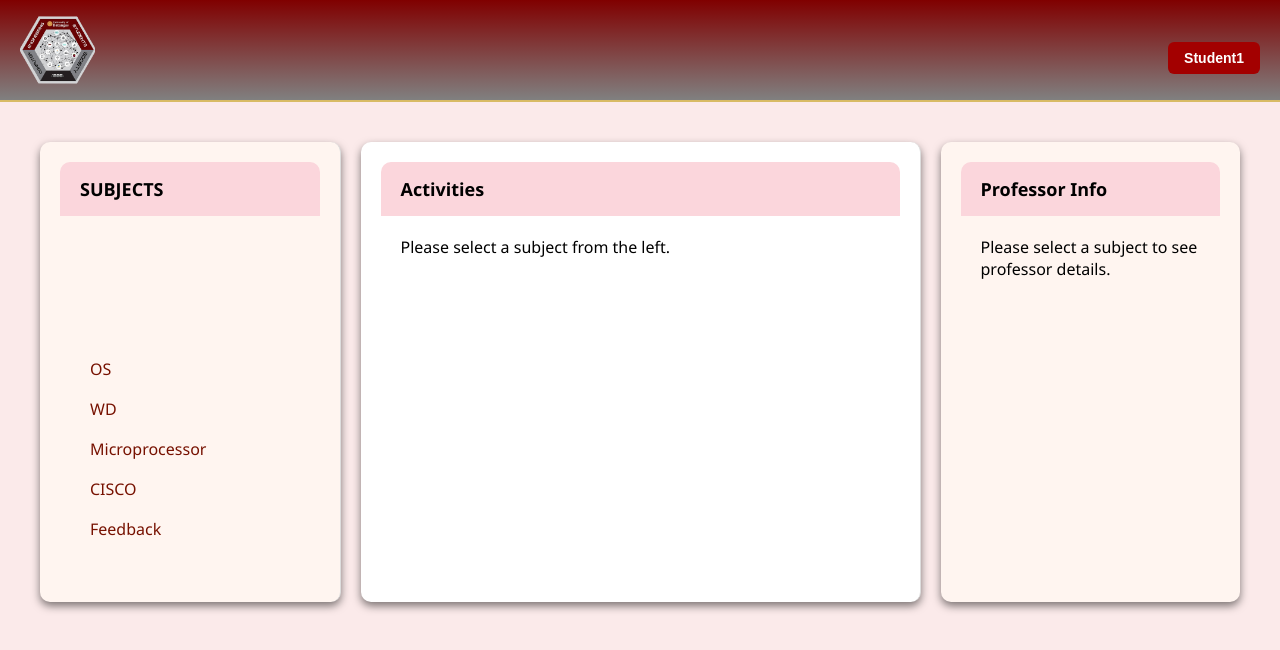
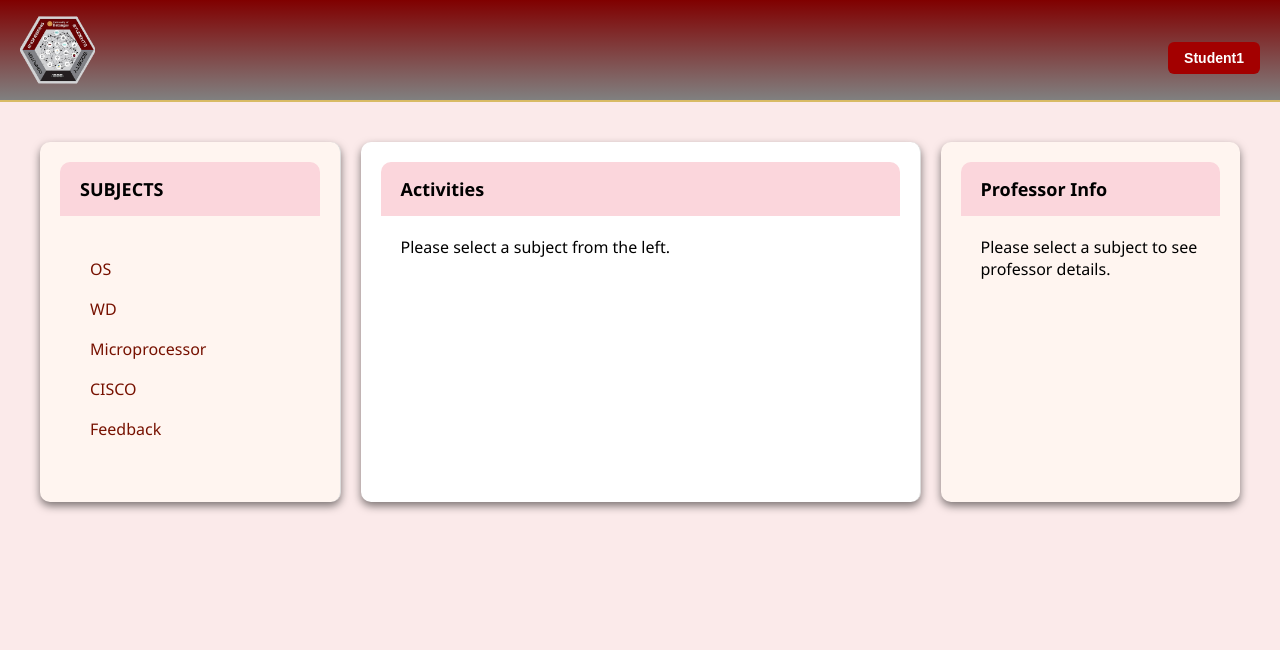
Before and after one commit to DeCCC1/FINALPROJVSS, a React (Create React App) app: page /Dashboard in a window 1280 px wide. Shown: the top 650 px of the page. Built offline with nearby package versions, Linux system fonts and the light colour scheme.

Commit message:
Update Dashboard.css

```diff
--- a/src/Dashboard.css
+++ b/src/Dashboard.css
@@ -40,7 +40,7 @@
   padding: 10px;
   display: flex;
   flex-direction: column;
-  gap: 100px;
+  gap: 0px;
   border-radius: 10px;
 }
 
```
